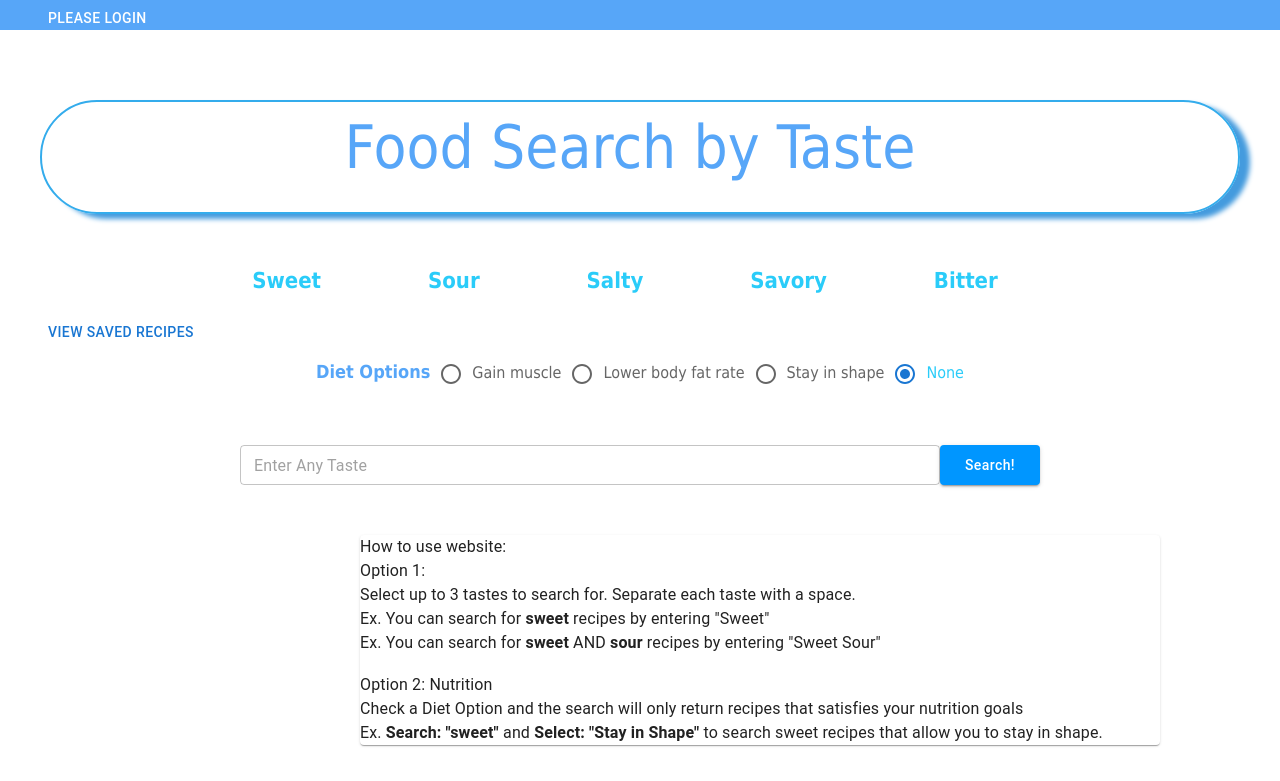
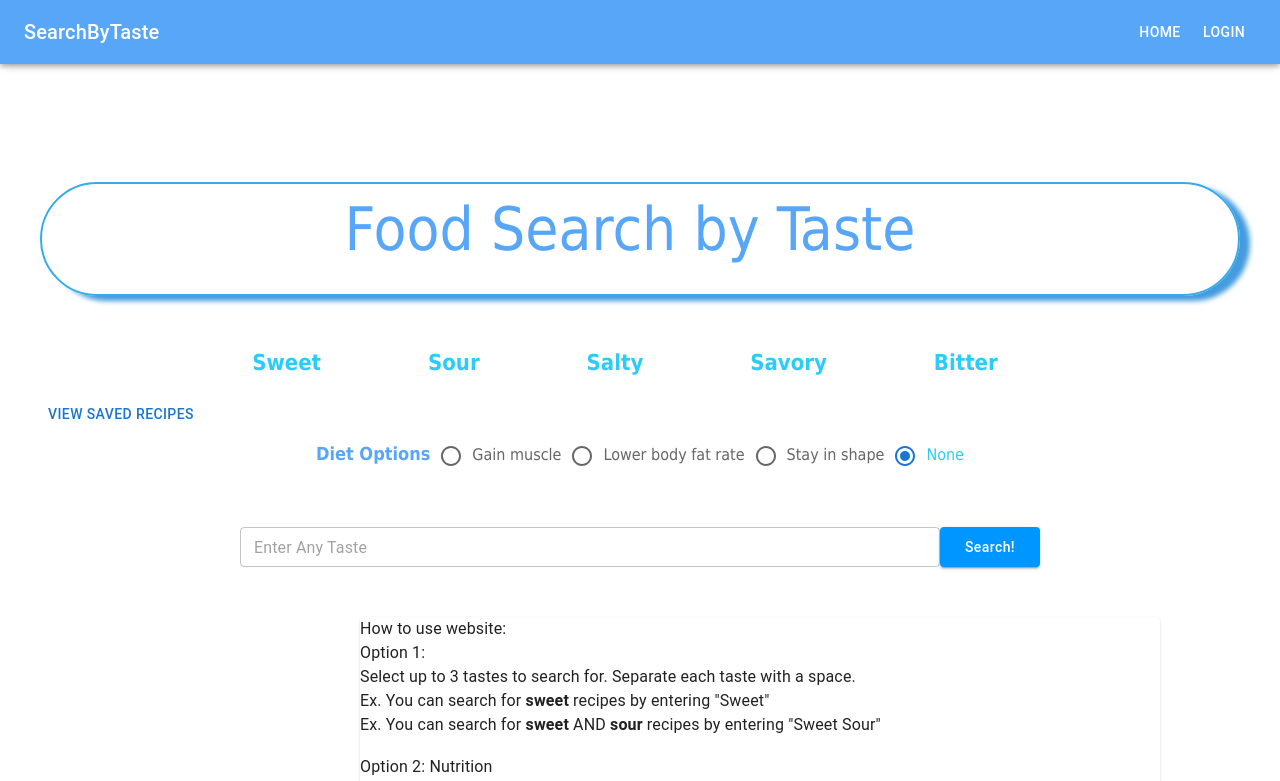
Before and after one commit to aidenfairman/BUCS411A5, a React (Create React App) app in the folder react-cs411/: page / in a window 1280 px wide. Shown: the top 781 px of the page. Built offline with nearby package versions, Linux system fonts and the light colour scheme.

Commit message:
Implement navigation bar to go through different pages

```diff
--- a/react-cs411/src/App.js
+++ b/react-cs411/src/App.js
@@ -8,6 +8,7 @@
 import { Routes, Route } from "react-router-dom"
 import Login from "./Components/Login"
 import Home from "./Components/Home"
+import NavBar from "./Components/NavBar"
 
 class App extends React.Component {
   state = {
@@ -39,10 +40,13 @@
   // }
   render () {
     return (
+      <div>
+      <NavBar />
       <Routes>
         <Route path="/" element={<Home />}></Route>
         <Route path="/login" element={<Login />}></Route>
       </Routes>
+      </div>
     )
   }
 }
--- a/react-cs411/src/Components/Home.js
+++ b/react-cs411/src/Components/Home.js
@@ -37,7 +37,7 @@
   render () {
     return (
       <>
-        <Header />
+        {/* <Header /> */}
         <Search getSearchItem={this.getSearchItem} getDietOption={this.getDietOption} />
         <HowToUse show_instruct={this.state.show_instruct} />
         <Result parsed_search_item={this.state.parsed_search_item} diet_option={this.state.diet_option} getShowInstruct={this.getShowInstruct} />
--- a/react-cs411/src/Components/Login.js
+++ b/react-cs411/src/Components/Login.js
@@ -6,6 +6,8 @@
 import Axios from "axios"
 import { GoogleLogin } from '@react-oauth/google'
 import { useEffect } from 'react'
+import Header from "./Header"
+import NavBar from "./NavBar"
 
 function Login () {
 
@@ -56,6 +58,7 @@
 
   return (
     <div>
+      <NavBar />
       <div className="registration">
         <h1>Registration</h1>
         <label>Username</label>
--- /dev/null
+++ b/react-cs411/src/Components/NavBar.js
@@ -0,0 +1,113 @@
+import * as React from 'react';
+import PropTypes from 'prop-types';
+import AppBar from '@mui/material/AppBar';
+import Box from '@mui/material/Box';
+import Divider from '@mui/material/Divider';
+import Drawer from '@mui/material/Drawer';
+import IconButton from '@mui/material/IconButton';
+import List from '@mui/material/List';
+import ListItem from '@mui/material/ListItem';
+import ListItemButton from '@mui/material/ListItemButton';
+import ListItemText from '@mui/material/ListItemText';
+import MenuIcon from '@mui/icons-material/Menu';
+import Toolbar from '@mui/material/Toolbar';
+import Typography from '@mui/material/Typography';
+import Button from '@mui/material/Button';
+import PageRoutes from "../PageRoutes.json";
+import { Link } from 'react-router-dom';
+
+const drawerWidth = 240;
+const navItems = ['Home', 'Login'];
+
+function DrawerAppBar(props) {
+  const { window } = props;
+  const [mobileOpen, setMobileOpen] = React.useState(false);
+
+  const handleDrawerToggle = () => {
+    setMobileOpen(!mobileOpen);
+  };
+
+  const drawer = (
+    <Box onClick={handleDrawerToggle} sx={{ textAlign: 'center' }}>
+      <Typography variant="h6" sx={{ my: 2 }}>
+        MUI
+      </Typography>
+      <Divider />
+      <List>
+        {navItems.map((item) => (
+          <ListItem key={item} disablePadding>
+            <ListItemButton sx={{ textAlign: 'center' }}>
+              <ListItemText primary={item} />
+            </ListItemButton>
+          </ListItem>
+        ))}
+      </List>
+    </Box>
+  );
+
+  const container = window !== undefined ? () => window().document.body : undefined;
+
+  return (
+    <Box sx={{ display: 'flex', }}>
+      <AppBar component="nav" sx={{backgroundColor:"#57a6f8"}}>
+        <Toolbar>
+          <IconButton
+            color="inherit"
+            aria-label="open drawer"
+            edge="start"
+            onClick={handleDrawerToggle}
+            sx={{ mr: 2, display: { sm: 'none' } }}
+          >
+            <MenuIcon />
+          </IconButton>
+          <Typography
+            variant="h6"
+            component="div"
+            sx={{ flexGrow: 1, display: { xs: 'none', sm: 'block' } }}
+          >
+            SearchByTaste
+          </Typography>
+          <Box sx={{ display: { xs: 'none', sm: 'block' } }}>
+            {PageRoutes.map((item) => (
+              <Button key={item} sx={{ color: '#fff' }}
+              component={Link}
+              to={item.path}>
+                {item.title}
+              </Button>
+            ))}
+          </Box>
+        </Toolbar>
+      </AppBar>
+      <Box component="nav">
+        <Drawer
+          container={container}
+          variant="temporary"
+          open={mobileOpen}
+          onClose={handleDrawerToggle}
+          ModalProps={{
+            keepMounted: true, // Better open performance on mobile.
+          }}
+          sx={{
+            display: { xs: 'block', sm: 'none' },
+            '& .MuiDrawer-paper': { boxSizing: 'border-box', width: drawerWidth },
+          }}
+        >
+          {drawer}
+        </Drawer>
+      </Box>
+      <Box component="main" sx={{ p: 3 }}>
+        <Toolbar />
+      </Box>
+    </Box>
+  );
+}
+
+DrawerAppBar.propTypes = {
+  /**
+   * Injected by the documentation to work in an iframe.
+   * You won't need it on your project.
+   */
+  window: PropTypes.func,
+};
+
+export default DrawerAppBar;
--- /dev/null
+++ b/react-cs411/src/PageRoutes.json
@@ -0,0 +1,8 @@
+[{
+    "title": "Home",
+    "path": "/"
+},
+{
+    "title": "Login",
+    "path": "/login"
+}]
```
